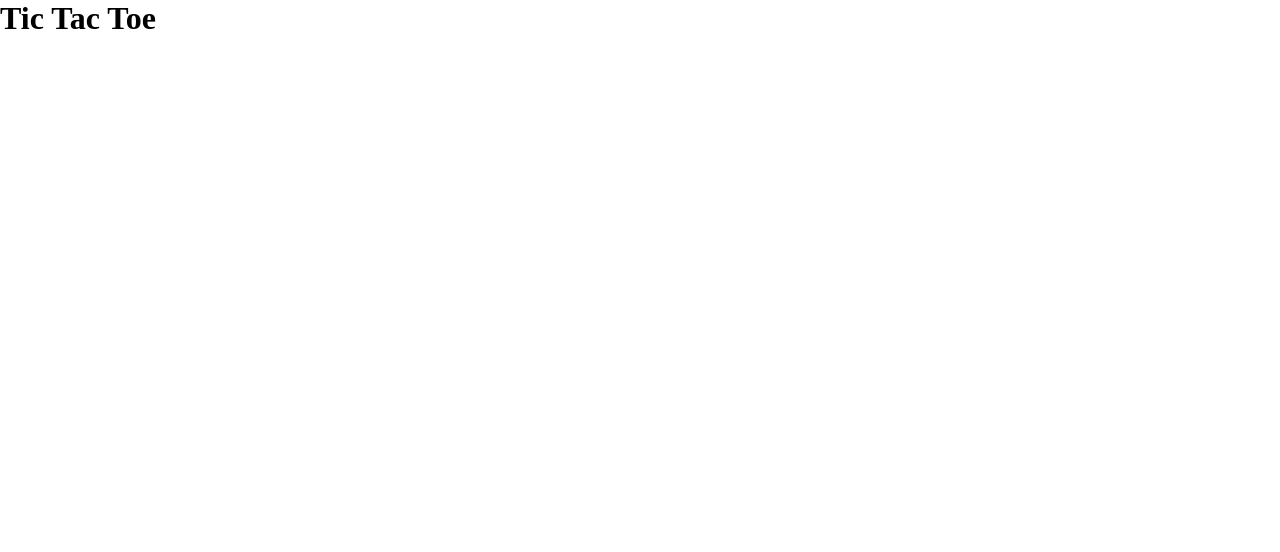
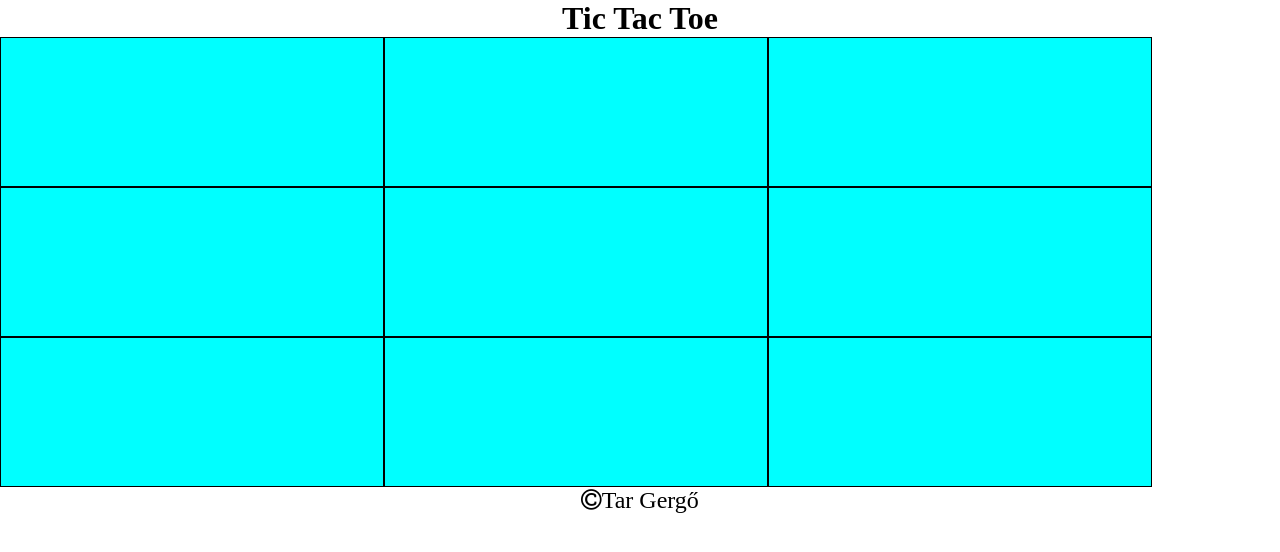
Before and after one commit to Zerghorda/js_ticTacToe, a plain HTML site: page index.html in a window 1280 px wide. Drawn offline with Linux system fonts and the light colour scheme.

Commit message:
órai munka

```diff
--- a/index.html
+++ b/index.html
@@ -7,14 +7,21 @@
     <meta name="keywords" content="tictactoe" />
     <link rel="stylesheet" href="style.css" />
     <script type="module" src="main.js"></script>
+    <link
+      rel="stylesheet"
+      href="https://cdnjs.cloudflare.com/ajax/libs/font-awesome/4.7.0/css/font-awesome.min.css"
+    />
     <title>Tar Gergő</title>
   </head>
   <body>
     <main>
       <header><h1>Tic Tac Toe</h1></header>
-      <aside></aside>
-      <article></article>
-      <footer></footer>
+      <article>
+        <div id="jatekTer"></div>
+      </article>
+      <footer>
+        <i class="fa fa-copyright" style="font-size: 24px">Tar Gergő</i>
+      </footer>
     </main>
   </body>
 </html>
--- a/main.js
+++ b/main.js
@@ -0,0 +1,28 @@
+import { PALYA } from "./palya.js";
+
+const articleELEM = document.querySelector("article");
+const jaTerTerELEM = document.querySelector("#jatekTer");
+jaTerTerELEM.innerHTML += palyaGeneralas(PALYA);
+jaTerTerELEM.addEventListener("click", kattint);
+
+function palyaGeneralas(PALYA) {
+  let txt = "";
+  for (let index = 0; index < PALYA.length; index++) {
+    txt += "<div class='elem'>";
+    txt += `<p>${PALYA[index]}</p>`;
+    txt += `</div>`;
+  }
+  return txt;
+}
+function kattint() {
+  jaTerTerELEM = document.querySelector("#jatekTer");
+  let db = 0;
+  for (let index = 0; index < PALYA.length; index++) {
+    if (db % 2 === 0) {
+      PALYA[index] = "X";
+    } else {
+      PALYA[index] = "O";
+    }
+    db++;
+  }
+}
--- /dev/null
+++ b/palya.js
@@ -0,0 +1,4 @@
+export const PALYA =
+["", " ", " ",
+ " ", " ", " ",
+ " ", " ", " "];
--- a/style.css
+++ b/style.css
@@ -3,3 +3,31 @@
   padding: 0;
   margin: 0;
 }
+main{
+    display: flex;
+    flex-wrap: wrap;
+    align-content: center;
+    flex-direction: column;
+    text-align: center;
+}
+header{
+    text-align: center;
+}
+.elem{
+    background-color: aqua;
+    font-size: 100px;
+}
+#jatekTer{
+    display: flex;
+    justify-content: flex-start;
+    align-items: flex-start;
+    align-content: stretch;
+    flex-wrap: wrap;
+}
+.elem{
+    height: 150px;
+    width: 150px;
+    border: 1px solid black;
+    flex: 0 0 30%;
+    text-align: center;
+}
```
